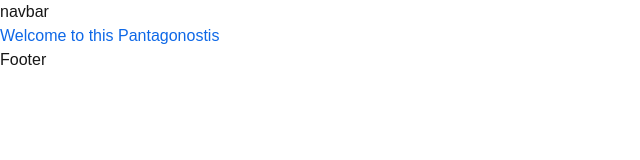
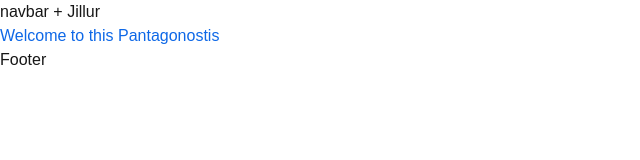
Before and after one commit to bdCalling-Sdt-hub/dimitristzitzi-frontend, a Next.js app: page / in a window 1280 px wide. Shown: the top 160 px of the page, without its empty margins (0-640 px from the left). Built offline with nearby package versions, Linux system fonts and the light colour scheme.

Commit message:
navbar component updated

```diff
--- a/src/components/share/Navbar.jsx
+++ b/src/components/share/Navbar.jsx
@@ -3,7 +3,7 @@ import React from 'react';
 const Navbar = () => {
     return (
         <div>
-            <h1>navbar</h1>
+            <h1>navbar + Jillur</h1>
         </div>
     );
 };
```
